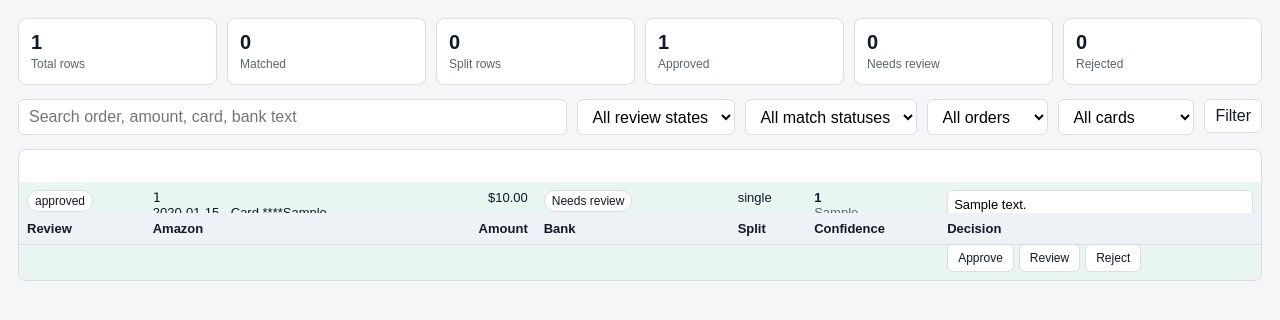
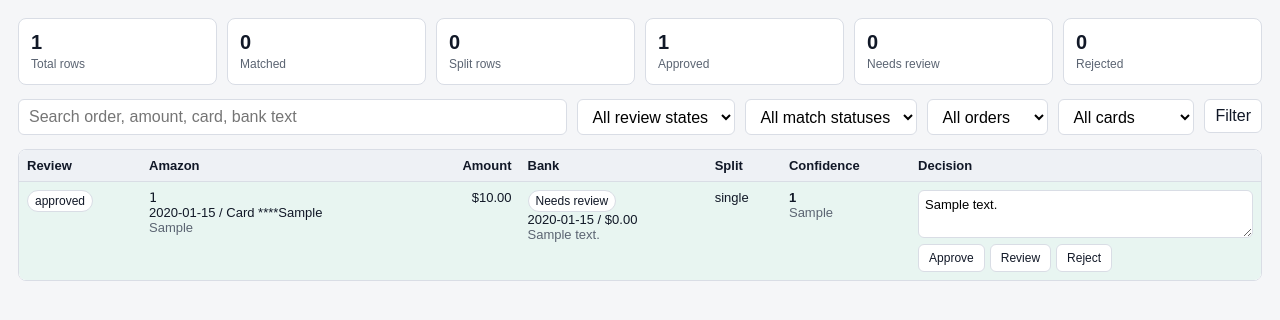
Before and after one commit to zire769/hh_accounting, a Flask app: page / in a window 1280 px wide. Shown: the part 74-394 px from the top of the page. Run offline with Flask 3, Linux system fonts and the light colour scheme; the visitor is signed in with stand-in values (Sample User, id 1); tables that the repository leaves empty hold one stand-in row (values such as "Sample post"); some libraries are stand-ins or nearby versions.

Commit message:
Clean up Amazon review table

```diff
--- a/web_app/app.py
+++ b/web_app/app.py
@@ -7,6 +7,7 @@ from pathlib import Path
 import csv
 import io
 import os
+import re
 import secrets
 import sqlite3
 from typing import Any
@@ -32,6 +33,7 @@ DEFAULT_PASSWORD = "change-me"
 def create_app() -> Flask:
     app = Flask(__name__)
     app.secret_key = os.environ.get("REVIEW_APP_SECRET", secrets.token_hex(32))
+    app.jinja_env.filters["clean_order_id"] = clean_order_id
     init_db()
 
     def login_required(view):
@@ -145,7 +147,7 @@ def create_app() -> Flask:
             return redirect(url_for("admin"))
         batch = request.form.get("batch", "").strip() or Path(matches_upload.filename).stem
         matches = read_uploaded_csv(matches_upload)
-        orders = {row["order_id"]: row for row in read_uploaded_csv(orders_upload) if row.get("order_id")}
+        orders = {clean_order_id(row["order_id"]): row for row in read_uploaded_csv(orders_upload) if row.get("order_id")}
         with connect() as conn:
             if request.form.get("replace_batch"):
                 db_execute(conn, "DELETE FROM review_rows WHERE source_batch = ?", (batch,))
@@ -214,7 +216,7 @@ def create_app() -> Flask:
         for row in rows:
             writer.writerow(
                 {
-                    "order_id": row["order_id"],
+                    "order_id": clean_order_id(row["order_id"]),
                     "amazon_date": row["amazon_date"],
                     "card_last4": row["card_last4"],
                     "amazon_amount": f"{row['amazon_amount']:.2f}",
@@ -493,11 +495,11 @@ def import_bank_review_rows(conn: Any, rows: list[dict[str, str]], batch: str) -
 
 
 def import_match_rows(conn: Any, matches: list[dict[str, str]], orders: dict[str, dict[str, str]], batch: str) -> None:
-    order_counts = Counter(row.get("order_id", "") for row in matches)
+    order_counts = Counter(clean_order_id(row.get("order_id", "")) for row in matches)
     per_order_index: defaultdict[str, int] = defaultdict(int)
     now = datetime.utcnow().isoformat()
     for row in matches:
-        order_id = row.get("order_id", "")
+        order_id = clean_order_id(row.get("order_id", ""))
         order = orders.get(order_id, {})
         per_order_index[order_id] += 1
         split_count = int_or_default(order.get("amazon_transaction_count"), order_counts[order_id])
@@ -551,6 +553,15 @@ def money(value: str | None) -> float | None:
     return float(value.replace("$", "").replace(",", "").strip())
 
 
+def clean_order_id(value: str | None) -> str:
+    if not value:
+        return ""
+    match = re.search(r"\b\d{3}-\d{7}-\d{7}\b", value)
+    if match:
+        return match.group(0)
+    return value.split("[href=", 1)[0].replace("Order #", "").strip()
+
+
 app = create_app()
 
 
--- a/web_app/templates/index.html
+++ b/web_app/templates/index.html
@@ -33,9 +33,10 @@
     .filters { display: grid; grid-template-columns: minmax(220px, 1fr) repeat(5, auto); gap: 10px; margin-bottom: 14px; }
     input, select, textarea { font: inherit; border: 1px solid var(--line); border-radius: 6px; background: white; }
     input, select { height: 36px; padding: 0 10px; min-width: 0; }
-    table { width: 100%; border-collapse: separate; border-spacing: 0; background: var(--panel); border: 1px solid var(--line); border-radius: 8px; overflow: hidden; }
+    .table-wrap { background: var(--panel); border: 1px solid var(--line); border-radius: 8px; overflow: auto; max-height: calc(100vh - 285px); }
+    table { width: 100%; min-width: 1120px; border-collapse: separate; border-spacing: 0; background: var(--panel); }
     th, td { border-bottom: 1px solid var(--line); padding: 8px; font-size: 13px; text-align: left; vertical-align: top; }
-    th { background: #eef1f5; position: sticky; top: 63px; z-index: 1; }
+    th { background: #eef1f5; position: sticky; top: 0; z-index: 1; }
     tr:last-child td { border-bottom: 0; }
     tr.approved { background: var(--good-bg); }
     tr.review { background: var(--warn-bg); }
@@ -44,14 +45,15 @@
     .amount { text-align: right; font-variant-numeric: tabular-nums; white-space: nowrap; }
     .muted { color: var(--muted); }
     .mono { font-family: Consolas, monospace; }
+    .order-cell { overflow-wrap: anywhere; }
     textarea { width: 100%; min-width: 170px; height: 48px; padding: 6px; resize: vertical; }
-    .decision { display: grid; gap: 6px; min-width: 180px; }
+    .decision { display: grid; gap: 6px; min-width: 220px; }
     .buttons { display: flex; flex-wrap: wrap; gap: 5px; }
     .buttons button { height: 28px; font-size: 12px; }
     @media (max-width: 900px) {
       .bar, .stats, .filters { grid-template-columns: 1fr; }
       th { position: static; }
-      table { display: block; overflow-x: auto; }
+      .table-wrap { max-height: none; }
     }
   </style>
 </head>
@@ -103,6 +105,7 @@
       </select>
       <button type="submit">Filter</button>
     </form>
+    <div class="table-wrap">
     <table>
       <thead>
         <tr>
@@ -119,20 +122,20 @@
         {% for row in rows %}
           <tr class="{{ row.review_state }}">
             <td><span class="pill">{{ row.review_state }}</span></td>
-            <td>
-              <div class="mono">{{ row.order_id }}</div>
-              <div>{{ row.amazon_date }} · Card ****{{ row.card_last4 }}</div>
+            <td class="order-cell">
+              <div class="mono">{{ row.order_id|clean_order_id }}</div>
+              <div>{{ row.amazon_date }} / Card ****{{ row.card_last4 }}</div>
               <div class="muted">{{ row.merchant or 'Amazon' }}</div>
             </td>
             <td class="amount">${{ "%.2f"|format(row.amazon_amount) }}</td>
             <td>
               <span class="pill">{{ row.match_status }}</span>
-              <div>{{ row.bank_date or '' }}{% if row.bank_amount is not none %} · ${{ "%.2f"|format(row.bank_amount) }}{% endif %}</div>
+              <div>{{ row.bank_date or '' }}{% if row.bank_amount is not none %} / ${{ "%.2f"|format(row.bank_amount) }}{% endif %}</div>
               <div class="muted">{{ row.bank_description or '' }}</div>
             </td>
             <td>
               {% if row.split_charge_count > 1 %}
-                {{ row.split_charge_index }}/{{ row.split_charge_count }} · group ${{ "%.2f"|format(row.split_group_total or 0) }}
+                {{ row.split_charge_index }}/{{ row.split_charge_count }} / group ${{ "%.2f"|format(row.split_group_total or 0) }}
               {% else %}
                 single
               {% endif %}
@@ -155,6 +158,7 @@
         {% endfor %}
       </tbody>
     </table>
+    </div>
   </main>
 </body>
 </html>
```
